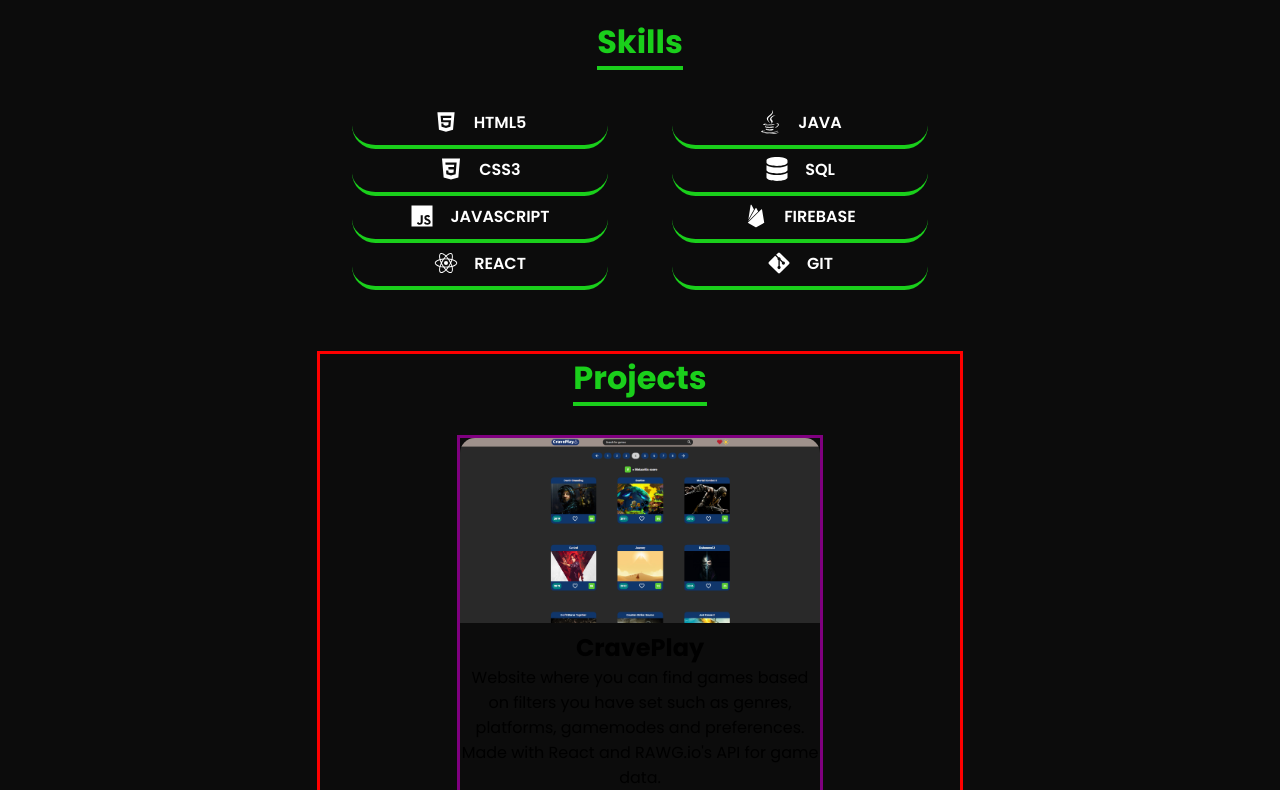
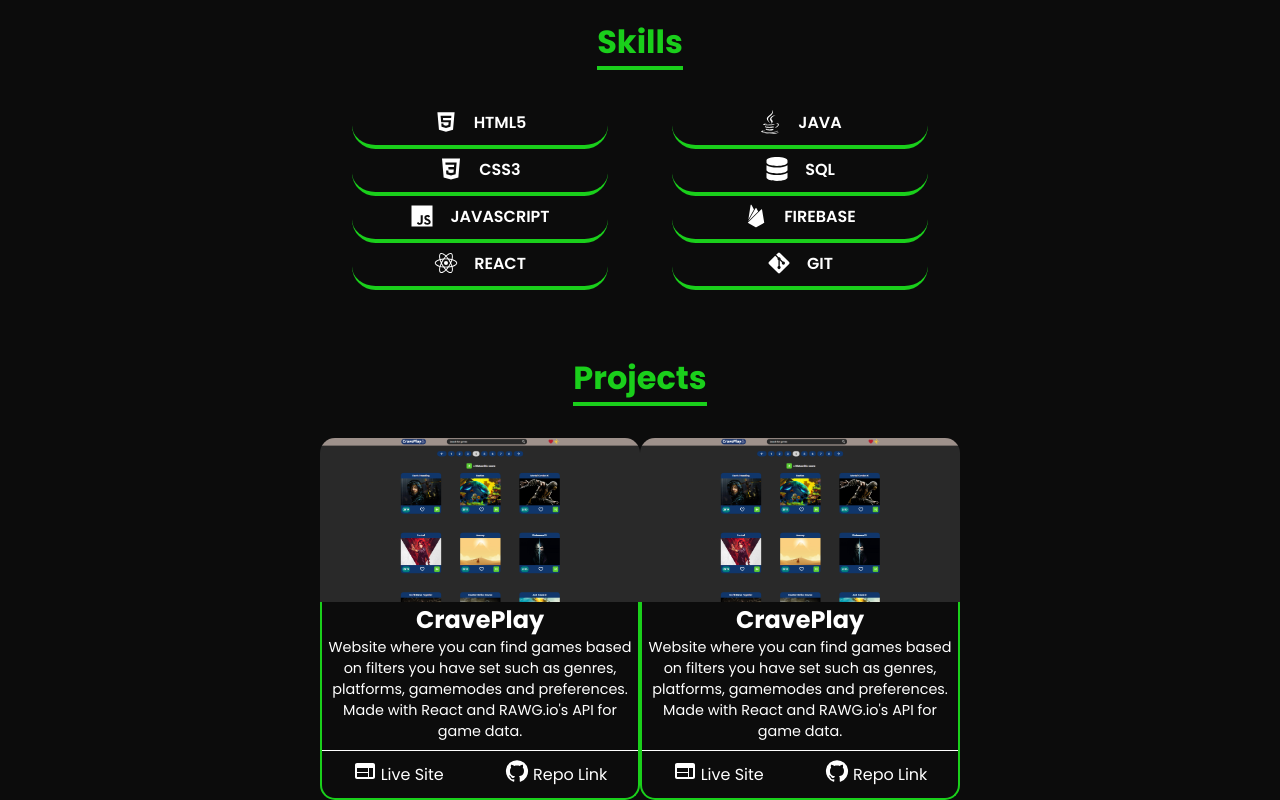
Before and after one commit to DilanAtomica/portfolio, a React (Create React App) app: page / in a window 1280 px wide. Shown: the part 1096-1896 px from the top of the page. Built offline with nearby package versions, Linux system fonts and the light colour scheme.

Commit message:
Improved and refactored the projects container component

```diff
--- /dev/null
+++ b/src/Components/HomePage/ProjectsContainer/ProjectsContainer.css
@@ -0,0 +1,86 @@
+
+.projectsContainer {
+    background-color: #0C0C0C;
+    display: flex;
+    justify-content: center;
+    align-items: center;
+    flex-direction: column;
+    text-align: center;
+    width: 50%;
+    margin: auto;
+    margin-top: 4rem;
+}
+
+.projectsContainer > h1 {
+    color: rgb(26,207,27);
+    border-bottom: 4px solid rgb(26,207,27);
+}
+
+.projectsContainer-panel {
+    margin-top: 2rem;
+    display: flex;
+    justify-content: space-around;
+    width: 100%;
+}
+
+.projectsContainer-panel:first-child {
+}
+
+.projectsContainer-project {
+    width: 22.5rem;
+    border-top-right-radius: 15px;
+    border-top-left-radius: 15px;
+    display: flex;
+    flex-direction: column;
+}
+
+.projectsContainer-project > img {
+    object-fit: contain;
+    width: 100%;
+    border-top-right-radius: 15px;
+    border-top-left-radius: 15px;
+}
+
+.projectsContainer-projectBottom {
+    color: white;
+    border-bottom-right-radius: 15px;
+    border-bottom-left-radius: 15px;
+    border: 2px solid rgb(26,207,27);
+    border-top: none;
+
+}
+
+.projectsContainer-projectBottom > h2 {
+
+}
+
+.projectsContainer-projectBottom > p {
+    font-size: 0.9rem;
+}
+
+.projectsContainer-projectButtons {
+    display: flex;
+    justify-content: space-around;
+    align-items: center;
+    text-align: center;
+    margin-top: 0.5rem;
+    border-top: 1px solid white;
+}
+
+.projectsContainer-projectButtons > li {
+    display: flex;
+    justify-content: center;
+    align-items: center;
+    cursor: pointer;
+    border-radius: 999px;
+    padding: 0.5rem;
+}
+
+.projectsContainer-projectButtons > li:hover {
+    background-color: rgb(26,207,27);
+    color: black;
+}
+
+.projectsContainer-projectButtons > li > span {
+    margin-right: 0.25rem;
+}
--- /dev/null
+++ b/src/Components/HomePage/ProjectsContainer/ProjectsContainer.js
@@ -0,0 +1,45 @@
+import React from 'react';
+import "./ProjectsContainer.css";
+import cravePlay from "../../../Images/craveplay.PNG";
+import WebIcon from "@mui/icons-material/Web";
+import GitHubIcon from "@mui/icons-material/GitHub";
+
+function ProjectsContainer(props) {
+    return (
+        <div className="projectsContainer">
+            <h1>Projects</h1>
+
+            <div className="projectsContainer-panel">
+                <div className="projectsContainer-project">
+                    <img src={cravePlay} />
+
+                    <div className="projectsContainer-projectBottom">
+                        <h2>CravePlay</h2>
+                        <p>Website where you can find games based on filters you have set such as genres, platforms, gamemodes and preferences. Made with React and RAWG.io's API for game data.</p>
+
+                        <ul className="projectsContainer-projectButtons">
+                            <li><span><WebIcon /></span>Live Site</li>
+                            <li><span><GitHubIcon /></span>Repo Link</li>
+                        </ul>
+                    </div>
+                </div>
+
+                <div className="projectsContainer-project">
+                    <img src={cravePlay} />
+
+                    <div className="projectsContainer-projectBottom">
+                        <h2>CravePlay</h2>
+                        <p>Website where you can find games based on filters you have set such as genres, platforms, gamemodes and preferences. Made with React and RAWG.io's API for game data.</p>
+
+                        <ul className="projectsContainer-projectButtons">
+                            <li><span><WebIcon /></span>Live Site</li>
+                            <li><span><GitHubIcon /></span>Repo Link</li>
+                        </ul>
+                    </div>
+                </div>
+            </div>
+        </div>
+    );
+}
+
+export default ProjectsContainer;
--- a/src/Pages/HomePage/HomePage.css
+++ b/src/Pages/HomePage/HomePage.css
@@ -4,41 +4,3 @@
     flex-direction: column;
     background-color: #0C0C0C;
 }
-
-.projectsContainer {
-    background-color: #0C0C0C;
-    display: flex;
-    justify-content: center;
-    align-items: center;
-    flex-direction: column;
-    text-align: center;
-    width: 50%;
-    margin: auto;
-    outline: solid red;
-    margin-top: 4rem;
-}
-
-.projectsContainer > h1 {
-    color: rgb(26,207,27);
-    border-bottom: 4px solid rgb(26,207,27);
-}
-
-.projectsContainer-panel {
-    margin-top: 2rem;
-}
-
-.projectsContainer-project {
-    outline: solid purple;
-    width: 22.5rem;
-}
-
-.projectsContainer-project > img {
-    object-fit: contain;
-    width: 100%;
-    border-top-right-radius: 15px;
-    border-top-left-radius: 15px;
-}
-
-.projectsContainer-projectBottom {
-
-}
--- a/src/Pages/HomePage/HomePage.js
+++ b/src/Pages/HomePage/HomePage.js
@@ -3,8 +3,7 @@
 import HomePanel from "../../Components/HomePage/HomePanel/HomePanel";
 import AboutContainer from "../../Components/HomePage/AboutContainer/AboutContainer";
 import SkillsContainer from "../../Components/HomePage/SkillsContainer/SkillsContainer";
-import cravePlay from "../../Images/craveplay.PNG";
-
+import ProjectsContainer from "../../Components/HomePage/ProjectsContainer/ProjectsContainer";
 
 function HomePage(props) {
 
@@ -13,22 +12,7 @@
             <HomePanel />
             <AboutContainer />
             <SkillsContainer />
-
-            <div className="projectsContainer">
-                <h1>Projects</h1>
-
-                <div className="projectsContainer-panel">
-                    <div className="projectsContainer-project">
-                        <img src={cravePlay} />
-
-                        <div className="projectsContainer-projectBottom">
-                            <h2>CravePlay</h2>
-                            <p>Website where you can find games based on filters you have set such as genres, platforms, gamemodes and preferences. Made with React and RAWG.io's API for game data.</p>
-                        </div>
-                    </div>
-                </div>
-            </div>
-
+            <ProjectsContainer />
         </main>
     );
 }
```
